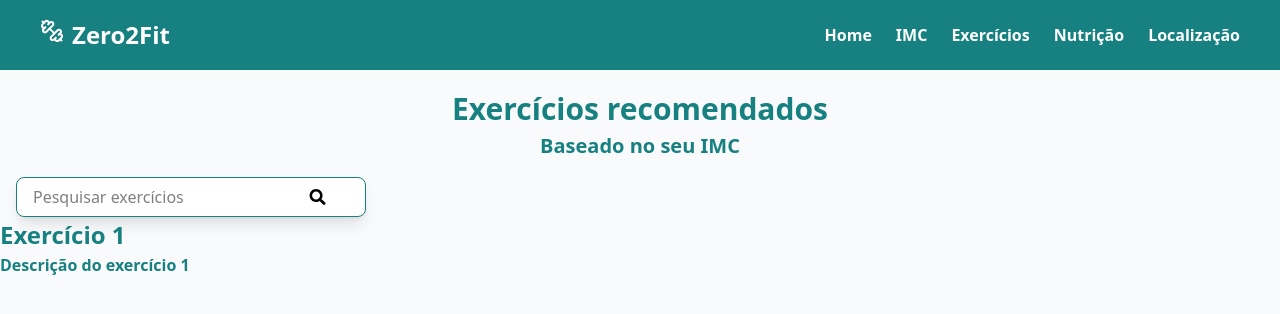
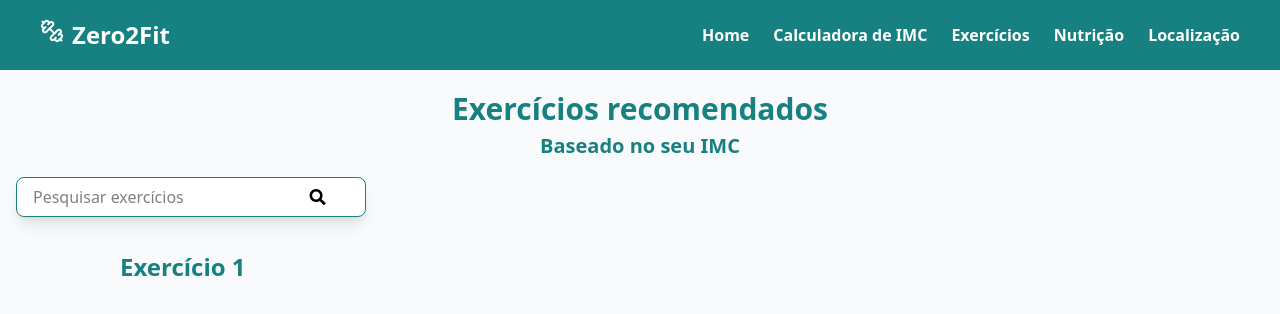
Before and after one commit to hudsonmartins08/zero2fit, a Next.js app: page /exercise in a window 1280 px wide. Shown: the top 314 px of the page. Built offline with nearby package versions, Linux system fonts and the light colour scheme.

Commit message:
header on click

```diff
--- /dev/null
+++ b/src/components/Card/index.jsx
@@ -0,0 +1,5 @@
+export default function Card() {
+    return (
+        <div className=""></div>
+    )
+}
--- a/src/components/Header/index.jsx
+++ b/src/components/Header/index.jsx
@@ -2,11 +2,13 @@ import { LuDumbbell } from "react-icons/lu";
 
 export default function Header() {
     return(
-        <div className="w-full h-[70px] bg-[#178080] flex items-center justify-between px-10">
-            <h1 className="text-white text-2xl font-bold flex gap-2"><LuDumbbell/> Zero2Fit</h1>
+        <div  className="w-full h-[70px] bg-[#178080] flex items-center justify-between px-10">
+            <h1
+            onClick={()=> window.location.href = "/"}
+            className="text-white text-2xl font-bold flex gap-2 cursor-pointer"><LuDumbbell/> Zero2Fit</h1>
             <nav className="flex space-x-6 font-semibold">
                 <a href="/" className="text-white hover:text-[#FF7F6A]">Home</a>
-                <a href="/FormularioImcGeb" className="text-white hover:text-[#FF7F6A]">IMC</a>
+                <a href="/FormularioImcGeb" className="text-white hover:text-[#FF7F6A]">Calculadora de IMC</a>
                 <a href="/exercise" className="text-white hover:text-[#FF7F6A]">Exercícios</a>
                 <a href="/nutricao" className="text-white hover:text-[#FF7F6A]">Nutrição</a>
                 <a href="/localizacao" className="text-white hover:text-[#FF7F6A]">Localização</a>
--- a/src/pages/exercise/index.jsx
+++ b/src/pages/exercise/index.jsx
@@ -19,11 +19,10 @@ export default function Exercise() {
         />{" "}
         <FaSearch className="w-[20%]" />
       </div>
-      <div className="card">
-        <h3 className="text-[#178080] text-[24px] font-bold">Exercício 1</h3>
-        <p className="text-[#178080] text-[16px] font-semibold">
-          Descrição do exercício 1
-        </p>
+      <div className="w-full h-full ">
+
+        <h3 className="text-[#178080] text-[24px] font-bold pl-30 mt-8">Exercício 1</h3>
+
       </div>
     </div>
   );
```
